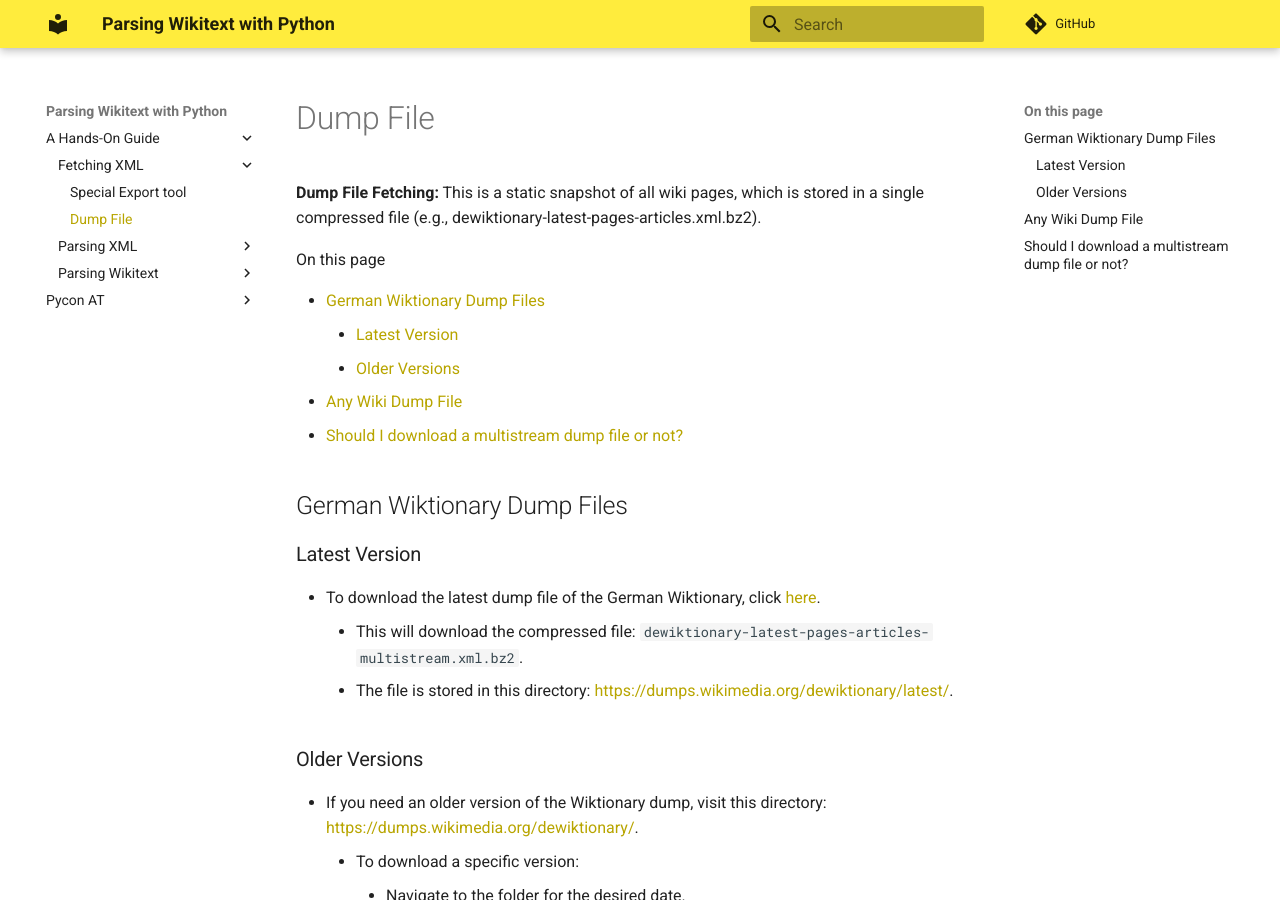
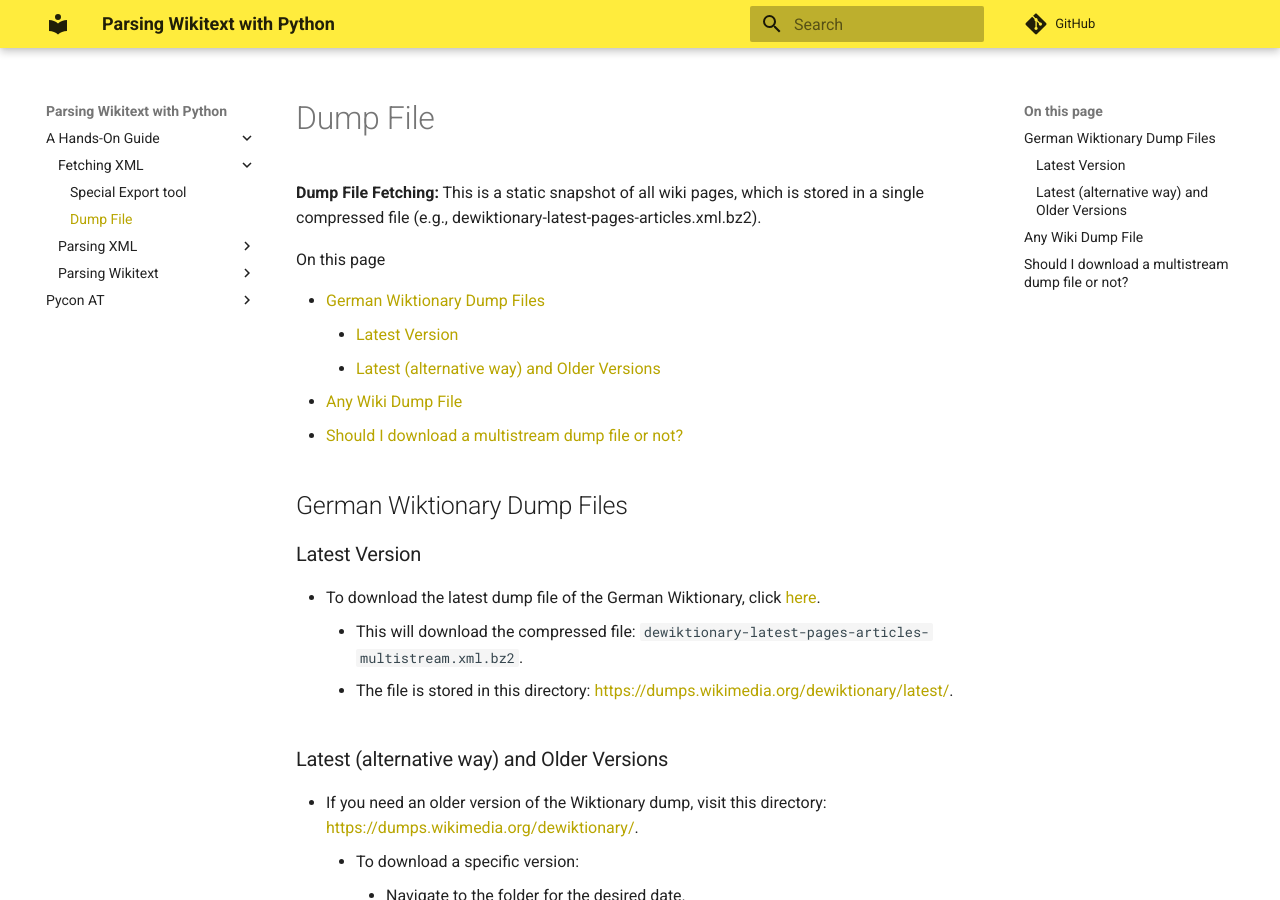
Before and after one commit to lennon-c/python-wikitext-parser-guide, an MkDocs documentation site: the page built from docs/Fetching XML data/Dump files.md, in a window 1280 px wide and 900 px high. Built offline with MkDocs 1.6.1 and Material for MkDocs 9.7.7, drawn with Linux system fonts in a browser that asks for light colours; comment, search, counter and statistics services are not loaded.

Commit message:
Update workshop index

```diff
--- a/docs/Fetching XML data/Dump files.md
+++ b/docs/Fetching XML data/Dump files.md
@@ -10,7 +10,7 @@
     - This will download the compressed file: `dewiktionary-latest-pages-articles-multistream.xml.bz2`.
     - The file is stored in this directory: [https://dumps.wikimedia.org/dewiktionary/latest/](https://dumps.wikimedia.org/dewiktionary/latest/).
 
-### Older Versions
+### Latest (alternative way) and Older Versions
 
 - If you need an older version of the Wiktionary dump, visit this directory: [https://dumps.wikimedia.org/dewiktionary/](https://dumps.wikimedia.org/dewiktionary/).
     - To download a specific version:
```
Also changed, not shown: docs/Parsing Wikitext/Parsing Wikitext.md (+1 -0 lines), 1 other file.
